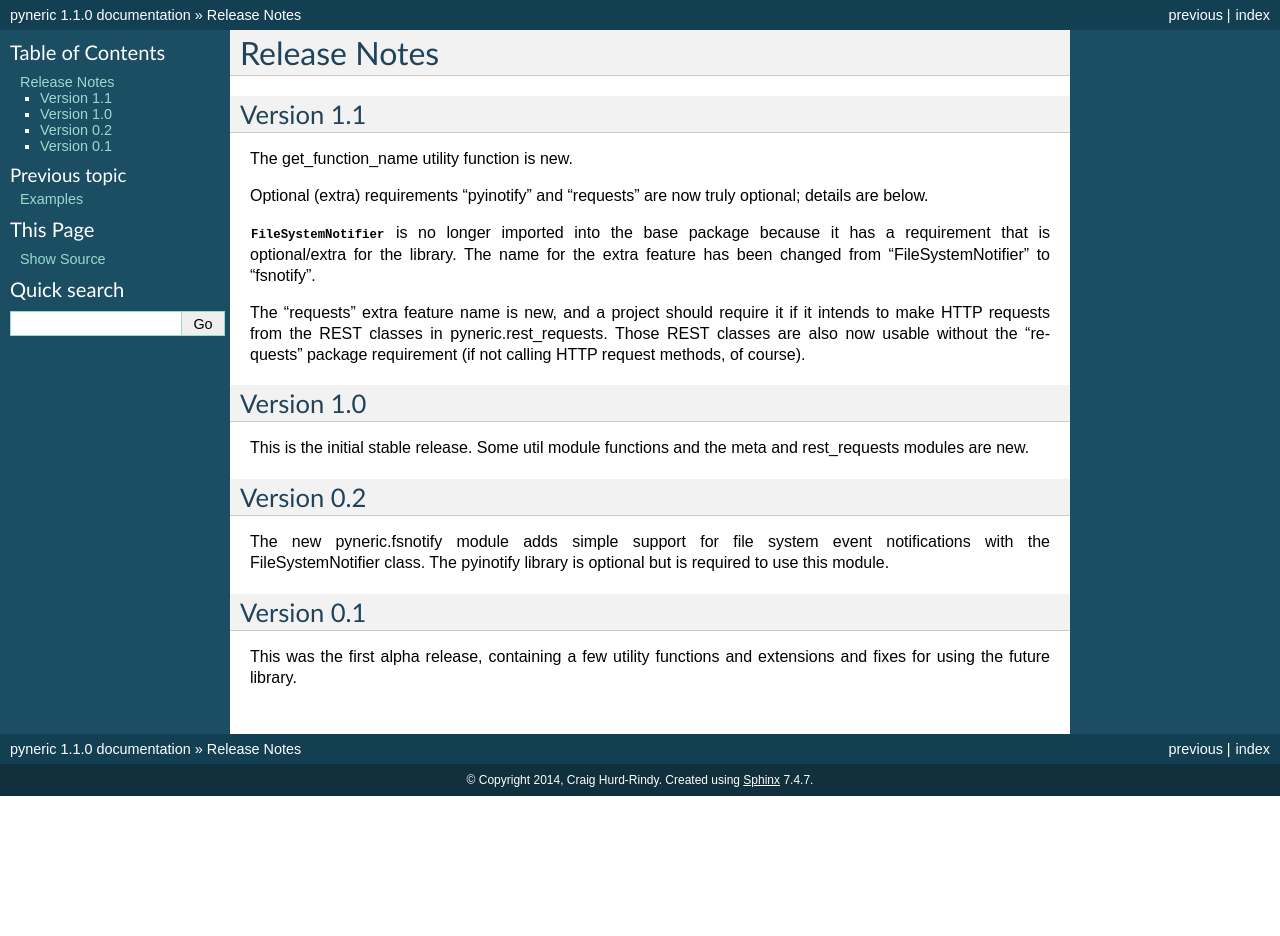
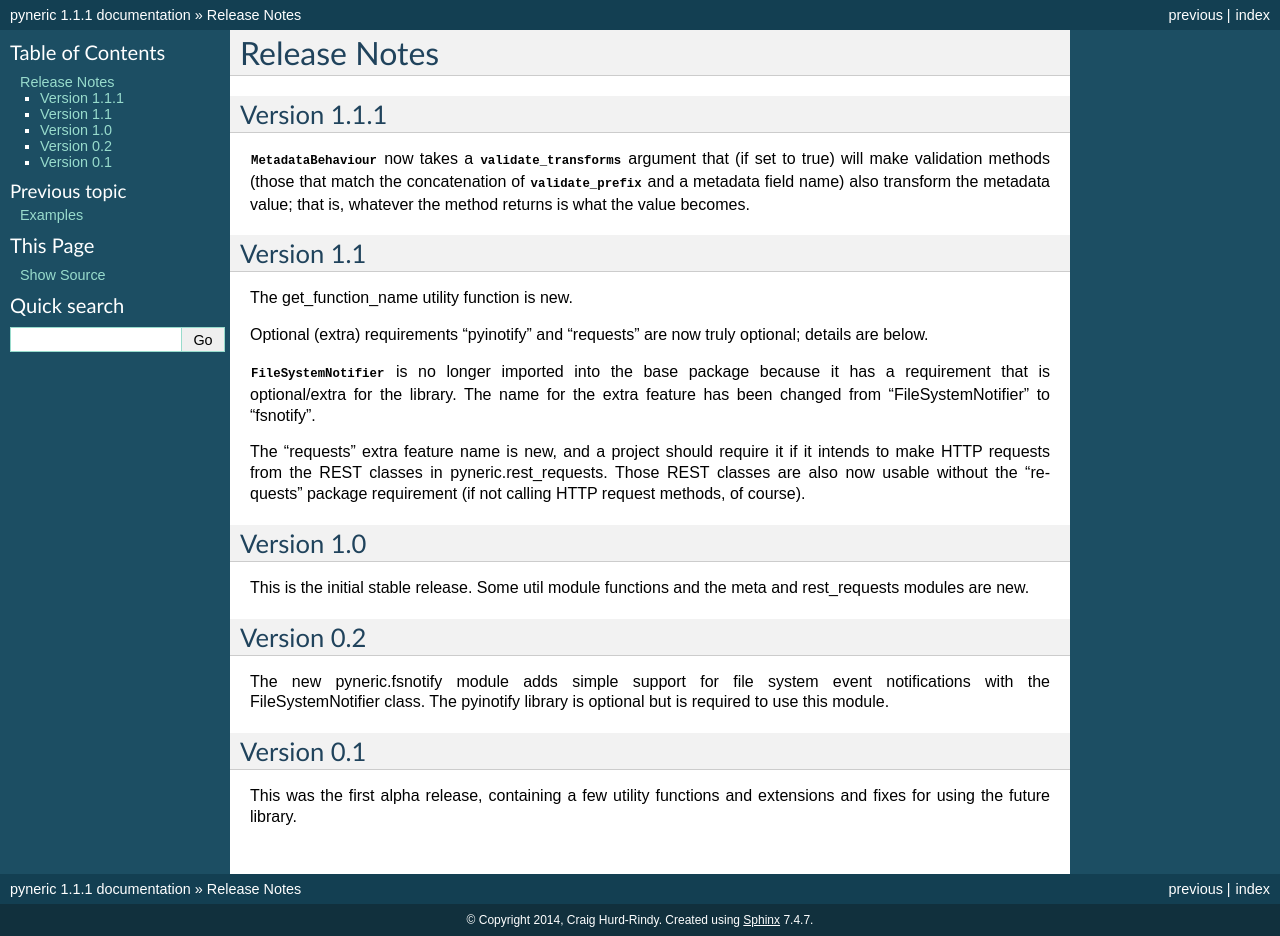
Before and after one commit to gnuworldman/pyneric, a Sphinx documentation site: the page built from docs/notes.rst, in a window 1280 px wide. Built offline with Sphinx 7.4.7, drawn with Linux system fonts in a browser that asks for light colours; pages that are not in the unit, such as notebooks, are missing from menus; before the commit the page ends 900 px from its top, so only the background shows below that.

Commit message:
Update the version number and release notes.

```diff
--- a/docs/notes.rst
+++ b/docs/notes.rst
@@ -1,5 +1,14 @@
 Release Notes
 =============
+
+Version 1.1.1
+-------------
+
+`~pyneric.meta.MetadataBehaviour` now takes a `validate_transforms` argument
+that (if set to true) will make validation methods (those that match the
+concatenation of `validate_prefix` and a metadata field name) also transform
+the metadata value; that is, whatever the method returns is what the value
+becomes.
 
 Version 1.1
 -----------
--- a/src/pyneric/_version.py
+++ b/src/pyneric/_version.py
@@ -1,5 +1,5 @@
 # -*- coding: utf-8 -*-
 """The `pyneric._version` module contains version information."""
 
-__version_info__ = (1, 1, 0)
+__version_info__ = (1, 1, 1)
 __version__ = '.'.join(str(x) for x in __version_info__)
```
